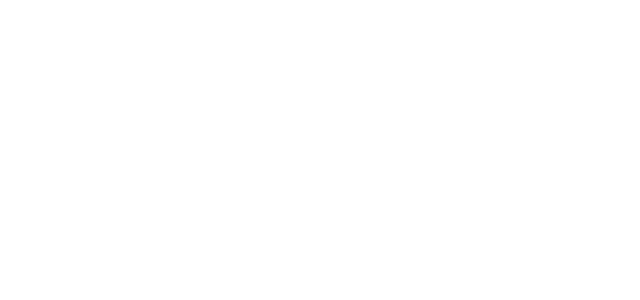
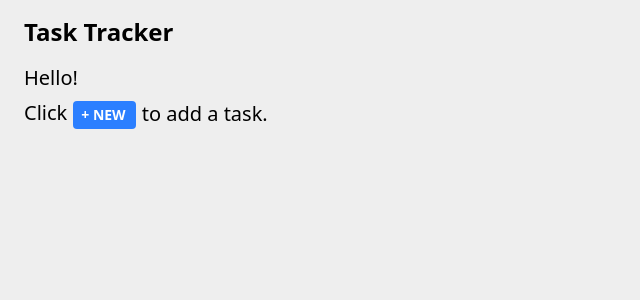
Before and after one commit to ssehrc/Task-Tracker, a React (Vite) app: page / in a window 1280 px wide. Shown: the top 300 px of the page, without its empty margins (0-640 px from the left). Built offline with nearby package versions, Linux system fonts and the light colour scheme.

Commit message:
Created the add button and now allowing the user to type in the specific task which will later be stored in local storage.

```diff
--- a/src/App.css
+++ /dev/null
@@ -1 +0,0 @@
-@import "tailwindcss";
--- a/src/App.jsx
+++ b/src/App.jsx
@@ -1,12 +1,21 @@
 import { useState } from 'react'
-import './App.css'
+import AddTask from './components/AddTask'
 
 function App() {
 
   return (
-    <div>
-
-    </div>
+    <>
+     <h1 className='text-2xl font-bold py-4 pl-6'>
+      Task Tracker
+      </h1>
+      <p className='text-xl pl-6'>Hello!</p>
+      <div className='flex flex-row items-center'>
+        <p className='text-xl pl-6'>Click
+          <AddTask />
+        </p>
+        <p className='text-xl my-2'>to add a task.</p>
+      </div>
+    </>
   )
 }
 
--- /dev/null
+++ b/src/components/AddTask.jsx
@@ -0,0 +1,43 @@
+import { useState } from "react";
+
+const AddTask = () => {
+    const [addModal, setAddModal] = useState(false);
+    return(
+        <>
+        <button className="bg-blue-500 text-white uppercase
+        text-sm font-semibold py-1 mx-1.5 pl-2 pr-2.5 rounded
+        hover:opacity-70" type="button" onClick={()=> setAddModal(true)}>+ New</button>
+
+        {addModal ? (
+            <>
+                <div className="flex items-center justify-center
+                    overflow-x-hidden overflow-y-auto fixed inset-0 z-100">
+
+                    <div className="w-9/12 bg-white">
+
+                        <div className="w-9/12 flex flex-row justify-bewteen p-5">
+
+                            <h3 className="text-3xl font-semibold">Add New Task</h3>
+
+                            <button className="px-1 text-gray-400 float-right text-3xl
+                            leading-none font-semibold block"
+                            onClick={() => setAddModal(false)}
+                            >x</button>
+
+                        </div>
+                        <form>
+                            <input
+                                id="project-name"
+                                type="text"
+                                placeholder="Project Name"
+                            />
+                        </form>
+                    </div>
+                </div>
+            </>
+        ): null}
+        </>
+    )
+}
+
+export default AddTask
--- a/src/index.css
+++ b/src/index.css
@@ -1 +1,14 @@
 @import "tailwindcss";
+
+body{
+    margin: 0;
+    font-family: system-ui, -apple-system, BlinkMacSystemFont, 'Segoe UI', Roboto, Oxygen, Ubuntu, Cantarell, 'Open Sans', 'Helvetica Neue', sans-serif;
+    -webkit-font-smoothing: antialised;
+    -moz-osx-font-smoothing: grayscale;
+    background-color: #EEEEEE;
+
+}
+
+code{
+    font-family: source-code-pro, Menlo, Monoco, Consolas, 'Courier New', monospace;
+}
```
